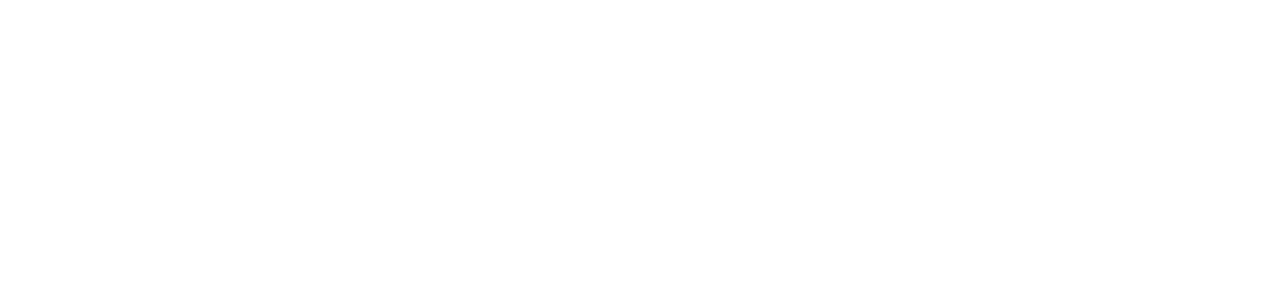
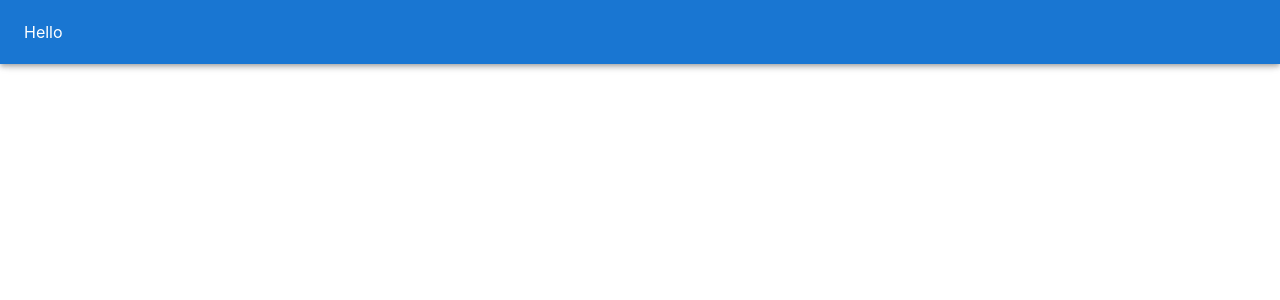
Before and after one commit to Venyad/CRUDAPP, a React (Create React App) app in the folder client/: page / in a window 1280 px wide. Shown: the top 300 px of the page. Built offline with nearby package versions, Linux system fonts and the light colour scheme.

Commit message:
Nav Bar updated

```diff
--- a/client/package.json
+++ b/client/package.json
@@ -3,6 +3,9 @@
   "version": "0.1.0",
   "private": true,
   "dependencies": {
+    "@emotion/react": "^11.11.4",
+    "@emotion/styled": "^11.11.5",
+    "@mui/material": "^5.15.19",
     "@testing-library/jest-dom": "^5.17.0",
     "@testing-library/react": "^13.4.0",
     "@testing-library/user-event": "^13.5.0",
--- a/client/src/App.js
+++ b/client/src/App.js
@@ -1,9 +1,15 @@
 import logo from './logo.svg';
 import './App.css';
+import AddUser from './components/AddUser';
+import NavBar from './components/NavBar';
 
 function App() {
   return (
-    <div></div>
+    <div className='App'>
+      <AddUser/>
+      <NavBar/>
+      </div>
+
   );
 }
 
--- /dev/null
+++ b/client/src/components/NavBar.jsx
@@ -0,0 +1,15 @@
+import { AppBar } from '@mui/material'
+import { Toolbar } from '@mui/material';
+
+const NavBar = () => {
+    return(
+        <AppBar>
+            <Toolbar>
+                <p> Hello</p>
+
+            </Toolbar>
+        </AppBar>
+    )
+}
+
+export default NavBar;
```
Also changed, not shown: 1 other file (tests, documents, lock files or other folders).
